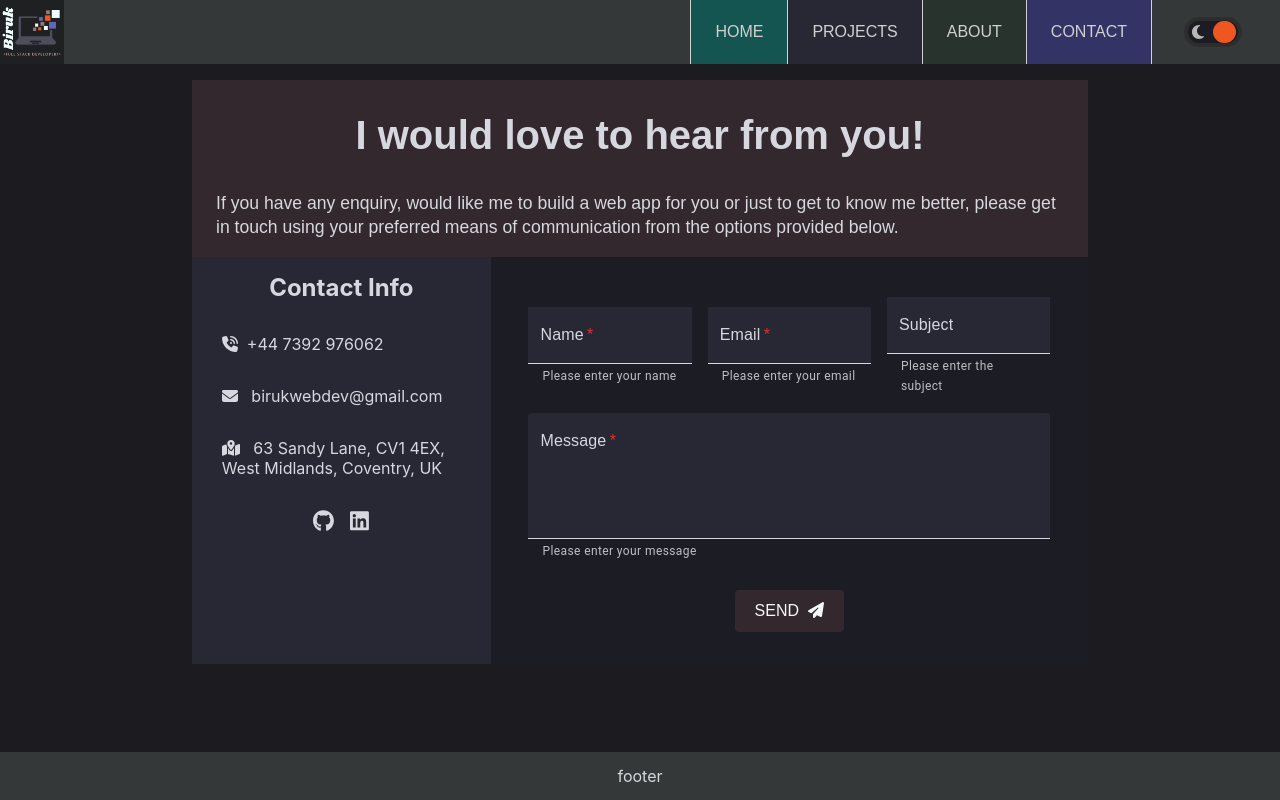
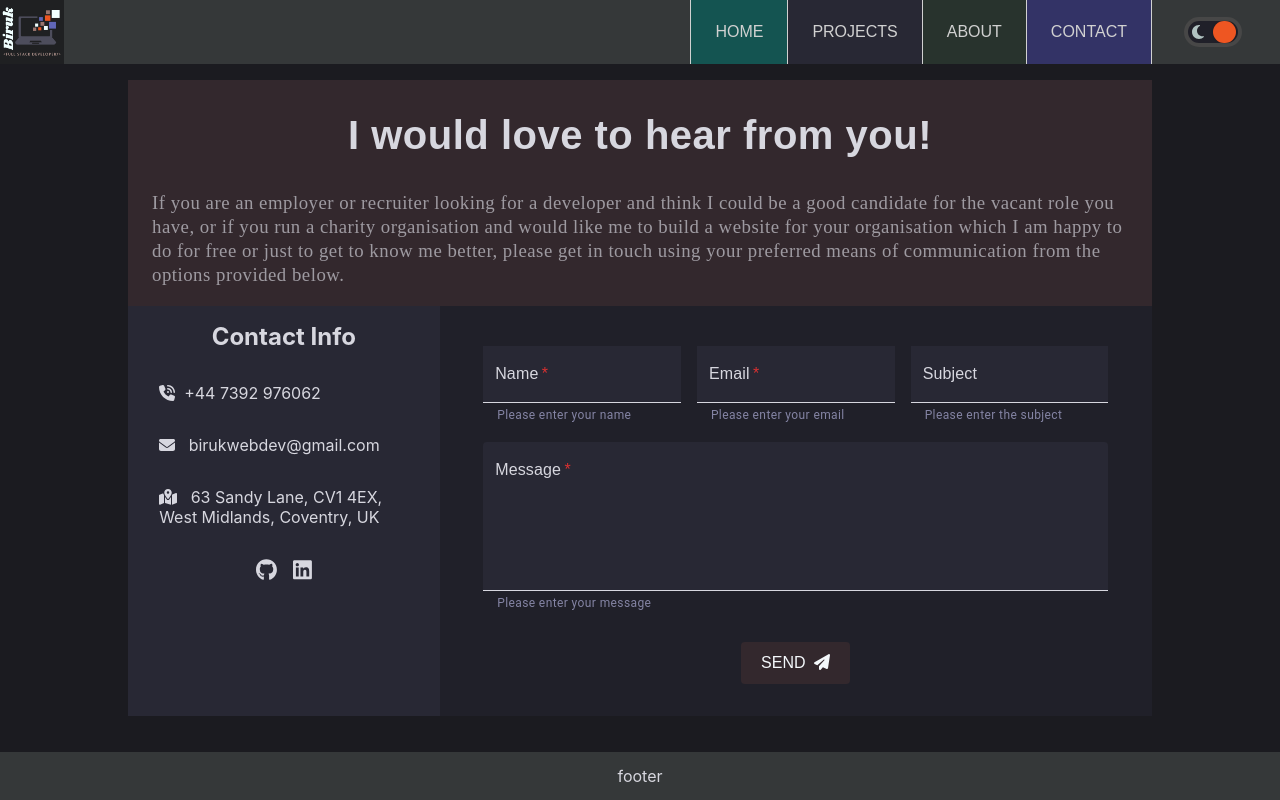
Before and after one commit to Know-Thyself/next-portfolio, a Next.js app: page /contact in a window 1280 px wide. Built offline with nearby package versions, Linux system fonts and the light colour scheme.

Commit message:
improved typography

```diff
--- a/components/footer.js
+++ b/components/footer.js
@@ -3,7 +3,7 @@ import { motion, AnimatePresence } from 'framer-motion'
 
 const Footer = () => {
 	return (
-		<AnimatePresence mode='wait'>
+		<AnimatePresence>
 			<motion.div
 				className={styles.footer}
 				initial={{ y: 10, opacity: 0 }}
--- a/pages/contact.js
+++ b/pages/contact.js
@@ -144,7 +144,7 @@ const Contact = () => {
 	}
 
 	return (
-		<AnimatePresence mode='wait'>
+		<AnimatePresence>
 			<Head>
 				<title>Contact Me</title>
 				<link rel='icon' href='/favicon.ico' />
@@ -155,11 +155,12 @@ const Contact = () => {
 				initial='start'
 				animate='end'
 				exit='exit'
+				key='contact'
 			>
 				<section className={styles.intro}>
 					<h1>I would love to hear from you!</h1>
 					<p className={styles.subtext}>
-						If you have any enquiry, would like me to build a web app for you or
+						If you are an employer or recruiter looking for a developer and think I could be a good candidate for the vacant role you have, or if you run a charity organisation and would like me to build a website for your organisation which I am happy to do for free or
 						just to get to know me better, please get in touch using your
 						preferred means of communication from the options provided below.
 					</p>
@@ -285,8 +286,8 @@ const Contact = () => {
 									label='Message'
 									variant='filled'
 									multiline
-									minRows={4}
-									maxRows={8}
+									minRows={5}
+									maxRows={10}
 									name='message'
 									value={formInputs.message}
 									onChange={handleChange}
--- a/pages/details.js
+++ b/pages/details.js
@@ -63,7 +63,7 @@ const ProjectDetail = ({ project }) => {
 							</div>
 						) : (
 							descriptionLines.map((line, idx) => (
-								<div key={idx}>
+								<div key={project.title}>
 									<p className={styles.description}>{line}</p>
 								</div>
 							))
--- a/pages/home.js
+++ b/pages/home.js
@@ -34,7 +34,7 @@ const Home = () => {
 	}
 
 	return (
-		<AnimatePresence mode='wait'>
+		<AnimatePresence>
 			<motion.div
 				className={styles.home}
 				variants={springVariant}
--- a/pages/projects.tsx
+++ b/pages/projects.tsx
@@ -54,7 +54,7 @@ const Projects = ({ projectsData, project, setProject }) => {
 	}
 
 	return (
-		<AnimatePresence mode='wait'>
+		<AnimatePresence>
 			<Head>
 				<title>Projects</title>
 				<link rel='icon' href='/favicon.ico' />
@@ -65,12 +65,13 @@ const Projects = ({ projectsData, project, setProject }) => {
 				initial='start'
 				animate='end'
 				exit='exit'
+				key='projects'
 			>
 				<div className={styles['projects-wrapper']}>
 					{projects.map((project, idx) => {
 						return (
 							<div
-								key={idx}
+								key={project.title}
 								id={idx}
 								className={styles['project-wrapper']}
 								onClick={handleClick}
--- a/styles/about.module.css
+++ b/styles/about.module.css
@@ -1,21 +1,18 @@
 .main {
 	width: 100%;
-	/* background-color: var(--primary-background);
-  background-color: var(--complementary-bg);
-  background-color: var(--buttons-hover-bg);
-  background-color: var(--project-container-bg); */
 	background-color: var(--about-link-bg);
 	font-family: var(--primary-font-family);
-	color: var(--primary-text-color);
+	/* font-family: var(--secondary-font-family); */
+	color: var(--secondary-text-color);
 	padding-top: 64px;
 	padding-bottom: 48px;
 	min-height: 100vh;
+	letter-spacing: 0.65px;
 }
 
 .about-section {
-	background-color: var(--primary-background);
-	/* background-color: var(--secondary-background); */
 	background-color: var(--about-link-bg);
+	/* font-family: var(--secondary-font-family); */
 	display: flex;
 	/* display: grid;
 	grid-template-columns: repeat(2, 1fr); */
@@ -26,6 +23,7 @@
 	justify-content: center;
 	align-items: center;
 	gap: 3rem;
+
 	/* margin: 2rem auto 4rem auto; */
 }
 
@@ -123,7 +121,7 @@
 	color: var(--buttons-color);
 	color: var(--primary-text-color);
 	/* font-family: var(--primary-font-family); */
-	font-size: 1rem;
+	/* font-size: 1rem; */
 	opacity: 0.75;
 	/* margin: 0.5rem 10%; */
 	margin-left: 10%;
@@ -290,7 +288,7 @@
 	}
 
 	.skill-card h2 {
-		font-size: 1rem;
+		font-size: 1.075rem;
 	}
 
 	.logo {
@@ -306,8 +304,16 @@
 		padding: 4rem 20% 6rem 20%;
 		padding: 2rem 0% 4rem 0%;
 		gap: 2.5rem;
+		font-size: 1.075rem;
 	}
-
+  .main {
+		font-size: 1.075rem;
+	}
+	.skills-section p {
+		font-family: var(--secondary-font-family);
+		font-size: 1.25rem;
+		opacity: 0.5;
+	}
 	.about-img {
 		width: 240px;
 	}
--- a/styles/contact.module.css
+++ b/styles/contact.module.css
@@ -26,6 +26,7 @@
 .intro h1 {
 	font-family: var(--primary-font-family);
 	font-size: 1.5rem;
+	letter-spacing: 0.5px;
 }
 
 .wrapper {
@@ -43,9 +44,11 @@
 
 .subtext {
 	text-align: left;
-	font-family: var(--primary-font-family);
+	font-family: var(--secondary-font-family);
 	line-height: 1.5rem;
-	font-size: 1rem;
+	font-size: 1.1rem;
+	letter-spacing: 0.5px;
+	opacity: 0.65;
 }
 
 .contact-info h1 {
@@ -202,6 +205,7 @@
 	.wrapper,
 	.intro {
 		width: 70%;
+		width: 80%;
 	}
 
 	/* .wrapper {
@@ -212,7 +216,7 @@
 	}
 
 	.subtext {
-		font-size: 1.1rem;
+		font-size: 1.175rem;
 	}
 
 	.text-fields,
--- a/styles/globals.css
+++ b/styles/globals.css
@@ -30,10 +30,15 @@ a {
 	-webkit-font-smoothing: grayscale;
 }
 
-@import url('https://fonts.googleapis.com/css2?family=Lato:wght@300;400;700&family=Montserrat:wght@100;200;300;400;500;600;700;800&family=Playfair+Display:wght@400;500;600;700;800;900&family=Poppins:wght@100;200;300;400;500;600&family=Source+Sans+Pro:wght@200;300;400;600;700&display=swap');
+@import url('https://fonts.googleapis.com/css2?family=Alegreya:wght@500&family=Lato:wght@300;400;700&family=Merriweather:wght@300;400&family=Montserrat:wght@100;200;300;400;500;600;700;800&family=Noto+Serif+Georgian:wght@300;400&family=Playfair+Display:wght@400;500;600;700;800;900&family=Poppins:wght@100;200;300;400;500;600&family=Source+Sans+Pro:wght@200;300;400;600;700&display=swap');
+
 
 /*
+font-family: 'Alegreya',
+serif;
 font-family: 'Lato', sans-serif;
+font-family: 'Merriweather',
+serif;
 font-family: 'Poppins', sans-serif;
 font-family: 'Source Sans Pro', sans-serif;
  */
@@ -111,6 +116,10 @@ font-family: 'Source Sans Pro', sans-serif;
 
 	--secondary-font-family: 'Lato',
 		sans-serif;
+	--secondary-font-family: 'Alegreya',
+		serif;
+	/* --secondary-font-family: 'Merriweather',
+		serif; */
 	--primary-text-color: #0f0700;
 	--primary-text-color: #000000;
 	--home-text-color: #c2c2c5;
@@ -195,16 +204,21 @@ font-family: 'Source Sans Pro', sans-serif;
 	--buttons-color: #F4F8FB;
 	--secondary-font-family: 'Lato',
 		sans-serif;
+	--secondary-font-family: 'Alegreya',
+		serif;
+	/* --secondary-font-family: 'Merriweather',
+		serif; */
 	--primary-text-color: #9C9C9C;
 	--primary-text-color: #9C9C9C;
 	--primary-text-color: #D7D7DF;
 	--home-text-color: #D7D7DF;
 	/* --primary-text-color: white; */
 	--secondary-font-weight: 100;
-	--secondary-text-color: #B3B3B3;
-	--secondary-text-color: #F0F0F0;
 	--secondary-text-color: #ABABAB;
 	--secondary-text-color: #B8B8B8;
+	--secondary-text-color: #BAC9C8;
+	--secondary-text-color: #B4C5C4;
+	--secondary-text-color: #B1C3C2;
 	--active-nav-link: #333366;
 	--active-nav-link: #333366;
 	--nav-links-color: #CCCCCC;
@@ -212,8 +226,8 @@ font-family: 'Source Sans Pro', sans-serif;
 	--nav-links-color: #D1D1D1;
 	--active-nav-link-text: #D1D1D1;
 	--helper-text-color: #B0B0B0;
-	--helper-text-color: #83A094;
-	--helper-text-color: #BEBEC5;
+	--helper-text-color: #717198;
+	--helper-text-color: #8484A4;
 	--nav-links-font-weight: 300;
 	--active-nav-link-font-weight: 400;
 	--radio-btn-border: #2A3439;
@@ -222,12 +236,17 @@ font-family: 'Source Sans Pro', sans-serif;
 	--radio-btn-border: #2a2f23;
 	--radio-btn-border: #2d2823;
 	--radio-btn-border: #2d2d2d;
+	--radio-btn-border: #474747;
 	/* --radio-btn-border: #1c1c25; */
 	/* --radio-btn-border: #2c2a2b; */
 	--radio-btn-bg: #ee5622;
 	--radio-btn-bg: #1f2022;
 	--radio-btn-bg: #2c2a2b;
 	--radio-btn-bg: #1c1c25;
+	--radio-btn-bg: #1e1e27;
+	--radio-btn-bg: #202029;
+	/* --radio-btn-bg: #283333; */
+	/* --radio-btn-bg: #23232e; */
 	/* --radio-btn-bg: #23232d; */
 	--switch-button-bg: #353839;
 	--switch-button-bg: #473c3a;
--- a/styles/home.module.css
+++ b/styles/home.module.css
@@ -37,7 +37,7 @@
 }
 
 .subtext {
-  font-family: var(--secondary-font-family);
+  font-family: var(--primary-font-family);
   font-weight: var(--secondary-font-weight);
   color: var(--home-text-color);
   font-size: 1rem;
@@ -45,6 +45,7 @@
   font-weight: 300;
   /* white-space: 'pre-line'; */
   text-align: left;
+  letter-spacing: 0.25px;
 }
 
 /* .hero-right {
```
Also changed, not shown: pages/about.js (+4 -3 lines), styles/details.module.css (+12 -4 lines).
